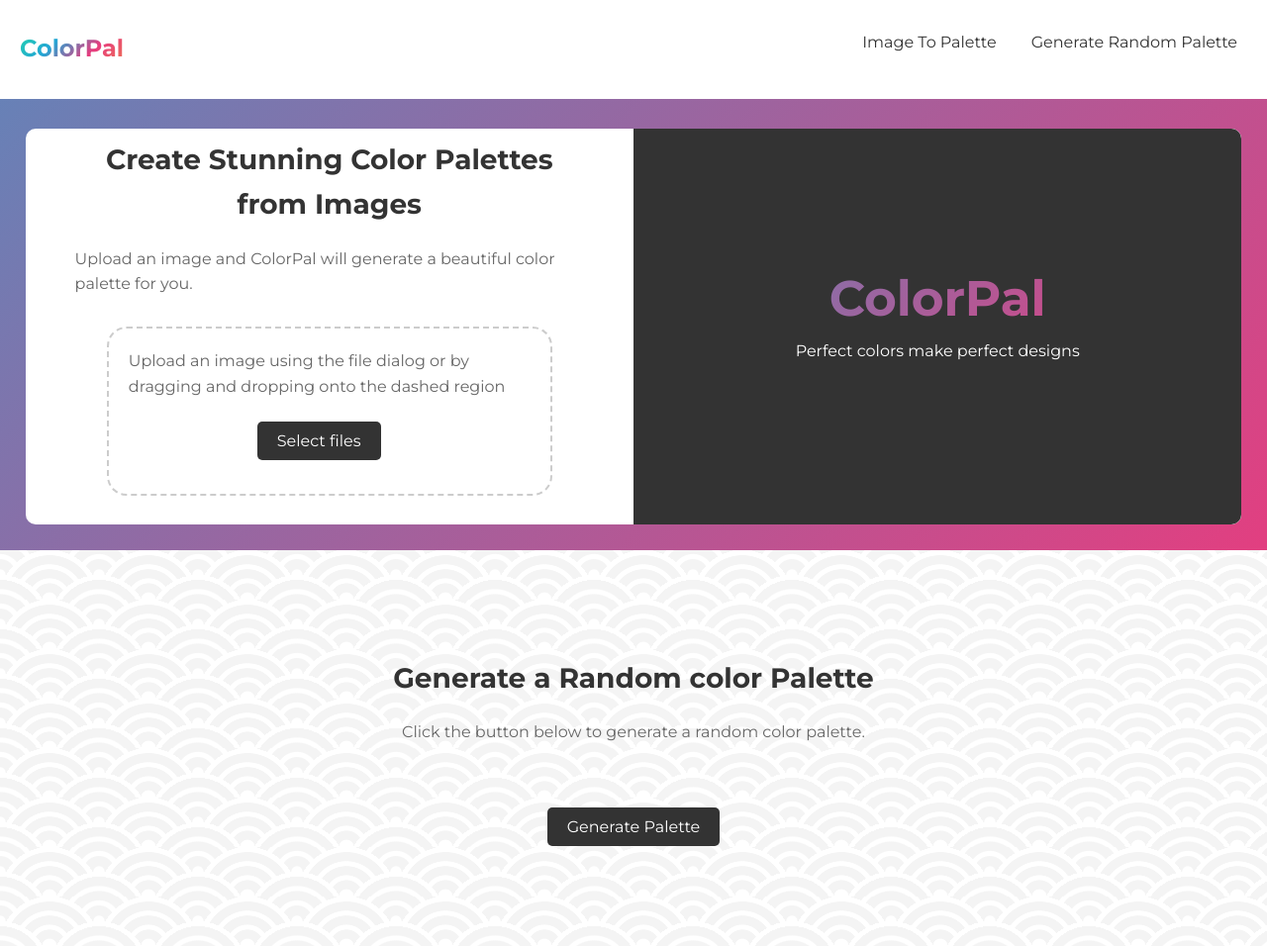
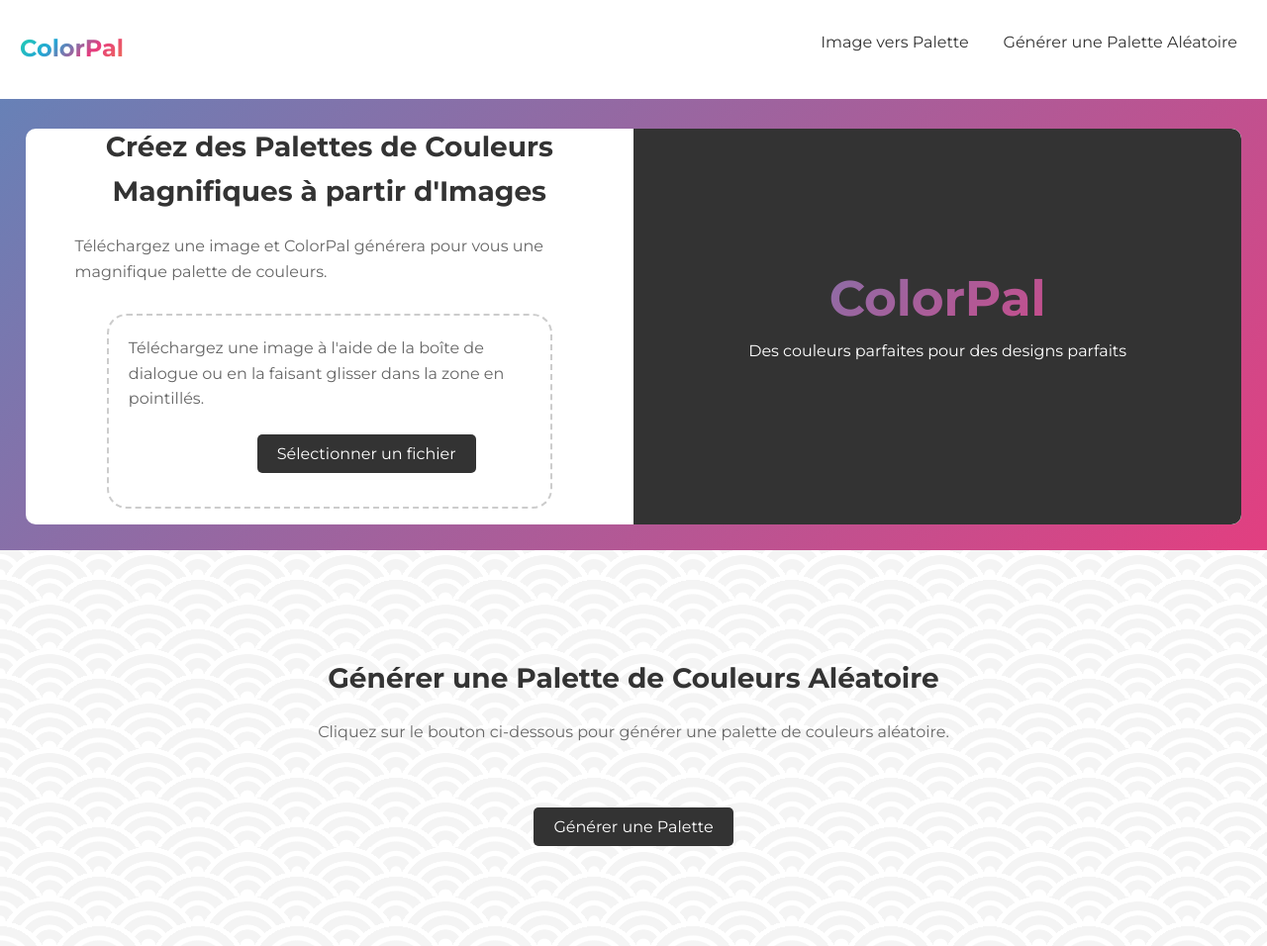
Before and after one commit to djaxchi/ColorPal, a Flask app: page / in a window 1280 px wide. Shown: the whole page at 99% size. Run offline with Flask 2, Linux system fonts and the light colour scheme.

Commit message:
traduction en francais

```diff
--- a/templates/index.html
+++ b/templates/index.html
@@ -1,10 +1,10 @@
 <!DOCTYPE html>
-<html lang="en">
+<html lang="fr">
 <head>
     <meta charset="UTF-8">
-    <title>ColorPal - The Ultimate Free Color Palette Generator</title>
+    <title>ColorPal - Générateur Gratuit de Palettes de Couleurs à partir d'image</title>
     <meta name="viewport" content="width=device-width, initial-scale=1.0, maximum-scale=1.0, user-scalable=no">
-    <meta name="description" content="Create stunning color palettes with ColorPal. Upload images and generate color schemes for web design, graphic design, and more. Free and easy-to-use color palette generator from images.">
+    <meta name="description" content="Créez des palettes de couleurs magnifiques avec ColorPal. Téléchargez des images et générez des schémas de couleurs pour la conception web, le design graphique, et bien plus encore. Générateur de palettes de couleurs facile et gratuit à partir d'images.">
     <link href="https://fonts.googleapis.com/css2?family=Montserrat:wght@400;700&display=swap" rel="stylesheet">
     <link rel="stylesheet" href="{{ url_for('static', filename='style.css') }}">
     <script type="application/ld+json">
@@ -13,7 +13,7 @@
           "@type": "WebApplication",
           "name": "ColorPal",
           "url": "https://www.colorpal.com",
-          "description": "Create stunning color palettes from uploaded images. Use ColorPal for web design, branding, and creative projects.",
+          "description": "Créez des palettes de couleurs magnifiques à partir d'images téléchargées. Utilisez ColorPal pour la conception web, le branding, et des projets créatifs.",
           "applicationCategory": "Design",
           "operatingSystem": "All",
           "creator": {
@@ -36,8 +36,8 @@
             <div class="logo">ColorPal</div>
             <nav>
                 <ul>
-                    <li><a href="#drop-container">Image To Palette</a></li>
-                    <li><a href="#generate-palette-button">Generate Random Palette</a></li>
+                    <li><a href="#drop-container">Image vers Palette</a></li>
+                    <li><a href="#generate-palette-button">Générer une Palette Aléatoire</a></li>
                 </ul>
             </nav>
         </div>
@@ -47,20 +47,20 @@
     <main>
         <section class="upload-section">
             <div id="drop-container">
-                <h1 style="text-align: center;">Create Stunning Color Palettes from Images</h1>
-                <p>Upload an image and ColorPal will generate a beautiful color palette for you.</p>
+                <h1 style="text-align: center;">Créez des Palettes de Couleurs Magnifiques à partir d'Images</h1>
+                <p>Téléchargez une image et ColorPal générera pour vous une magnifique palette de couleurs.</p>
                 <div id="drop-area">
                     <form class="my-form">
-                        <p>Upload an image using the file dialog or by dragging and dropping onto the dashed region</p>
+                        <p>Téléchargez une image à l'aide de la boîte de dialogue ou en la faisant glisser dans la zone en pointillés.</p>
                         <input type="file" id="fileElem" accept="image/*" onchange="handleFiles(this.files)">
-                        <label class="button" for="fileElem" id="file-button">Select files</label>
+                        <label class="button" for="fileElem" id="file-button">Sélectionner un fichier</label>
                     </form>
                 </div>
             </div>
             <div id="output">
                 <div id="modal-overlay">
                     <h1 id="modal-h1">ColorPal</h1>
-                    <p style="color: #fff;">Perfect colors make perfect designs</p>
+                    <p style="color: #fff;">Des couleurs parfaites pour des designs parfaits</p>
                     <div id="loading-spinner">
                         <span class="dot"></span>
                         <span class="dot"></span>
@@ -77,18 +77,18 @@
 
         <section class="random-palette-section">
             <div class="container">
-                <h1>Generate a Random color Palette</h1>
-                <p>Click the button below to generate a random color palette.</p>
+                <h1>Générer une Palette de Couleurs Aléatoire</h1>
+                <p>Cliquez sur le bouton ci-dessous pour générer une palette de couleurs aléatoire.</p>
                 <div id="random-palette"></div>
-                <label class="button" id="generate-palette-button">Generate Palette</button>
+                <label class="button" id="generate-palette-button">Générer une Palette</label>
             </div>
             <!-- Modal for JSON Output -->
             <div id="json-modal" class="modal">
                 <div class="modal-content">
                 <span class="close" id="close-modal">&times;</span>
-                <h2>Color Palette JSON</h2>
+                <h2>Palette de Couleurs en JSON</h2>
                 <textarea id="json-output" readonly></textarea>
-                <button id="copy-json" class="button">Copy JSON</button>
+                <button id="copy-json" class="button">Copier le JSON</button>
                 </div>
             </div>
         </section>
```
Lines whose indentation alone changed are shown as unchanged.
